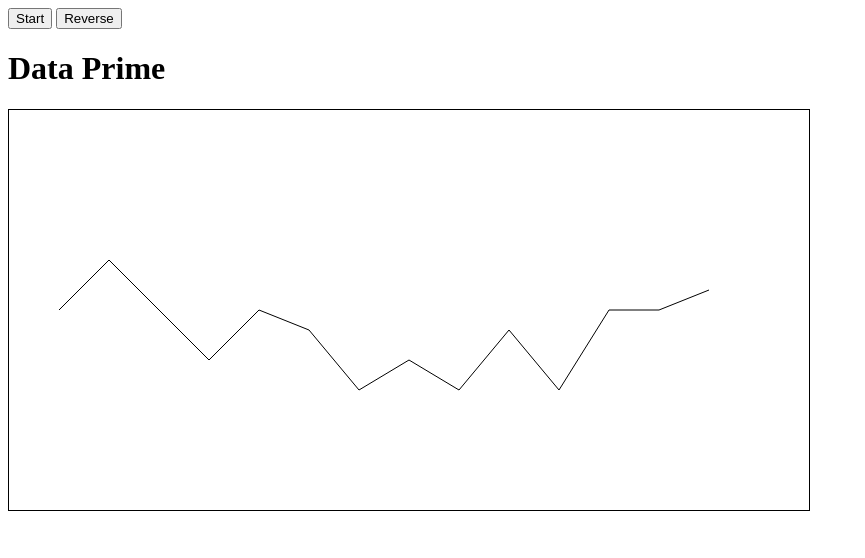
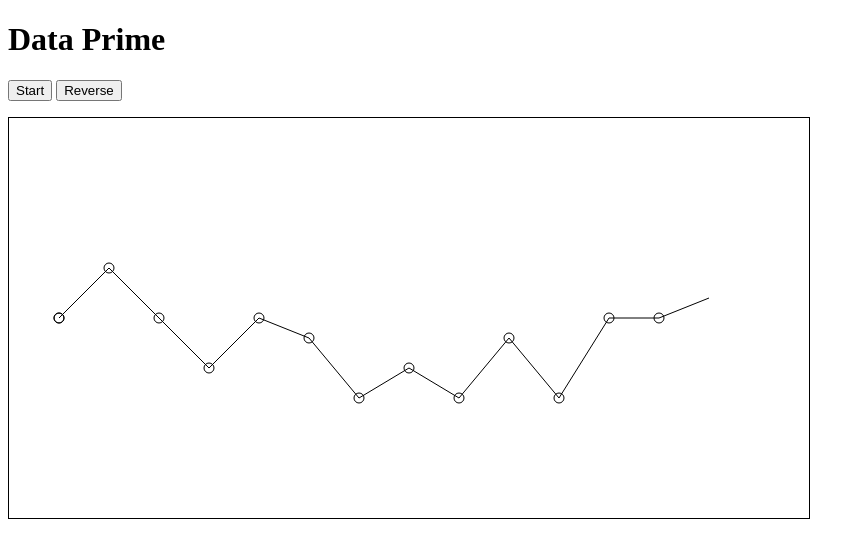
Before and after one commit to crecker05ru/try-canvas, a plain HTML site: page index.html in a window 1280 px wide. Shown: the whole page, without its empty margins (0-865 px from the left). Drawn offline with Linux system fonts and the light colour scheme.

```diff
--- a/index.html
+++ b/index.html
@@ -12,9 +12,10 @@
        </style> -->
 </head>
 <body>
+    <h1>Data Prime</h1>
     <button class="start-button">Start</button>
     <button class="reverse-button">Reverse</button>
-    <h1>Data Prime</h1>
+    <p></p>
     <canvas id="canvas" width="800" height="400"
      style="border:1px solid #000000;">
     </canvas>
--- a/movePoints.js
+++ b/movePoints.js
@@ -3,6 +3,116 @@ let reverseButton = document.querySelector('.reverse-button')
 var canvas = document.getElementById("canvas");
 var ctx = canvas.getContext("2d");
 console.log('ctx',ctx)
+
+let start = Date.now()
+let framesCount = 0
+let moveToDone = false
+let moveToReverseDone = false
+
+let points = [
+    {
+        fromX:50,
+        fromY:200,
+        currentX: 50,
+        currentY: 200,
+        toX: 50,
+        toY: 200
+    },{
+        fromX:50,
+        fromY:200,
+        currentX: 50,
+        currentY: 200,
+        toX: 100,
+        toY: 150
+    },{
+        fromX:100,
+        fromY:150,
+        currentX: 100,
+        currentY: 150,
+        toX: 150,
+        toY: 200
+    },{
+        fromX:150,
+        fromY:200,
+        currentX: 150,
+        currentY: 200,
+        toX: 200,
+        toY: 250
+    },{
+        fromX:200,
+        fromY:250,
+        currentX: 200,
+        currentY: 250,
+        toX: 250,
+        toY: 200
+    },{
+        fromX:250,
+        fromY:200,
+        currentX: 250,
+        currentY: 200,
+        toX: 300,
+        toY: 220
+    },{
+        fromX:300,
+        fromY:220,
+        currentX: 300,
+        currentY: 220,
+        toX: 350,
+        toY: 280
+    },{
+        fromX:350,
+        fromY:280,
+        currentX: 350,
+        currentY: 280,
+        toX: 400,
+        toY: 250
+    },{
+        fromX:400,
+        fromY:250,
+        currentX: 400,
+        currentY: 250,
+        toX: 450,
+        toY: 280
+    },{
+        fromX:450,
+        fromY:280,
+        currentX: 450,
+        currentY: 280,
+        toX: 500,
+        toY: 220
+    },{
+        fromX:500,
+        fromY:220,
+        currentX: 500,
+        currentY: 220,
+        toX: 550,
+        toY: 280
+    },{
+        fromX:550,
+        fromY:280,
+        currentX: 550,
+        currentY: 280,
+        toX: 600,
+        toY: 200
+    },{
+        fromX:600,
+        fromY:200,
+        currentX: 600,
+        currentY: 200,
+        toX: 650,
+        toY: 200
+    },{
+        fromX:650,
+        fromY:200,
+        currentX: 650,
+        currentY: 200,
+        toX: 700,
+        toY: 180
+    },
+]
+
+// let mappedPoints = points.map((p) => ({...p, currentX:p.fromX,...p, currentY:p.fromY}));
+// console.log('mappedPoints',mappedPoints)
 
 function moveTo(point){
     let cofX = point.currentX / point.toX
@@ -31,105 +141,37 @@ function reverseMoveTo(point){
         point.currentY -= 1 * cofY
     }
 };
-
-let dataFrom2 = [200,150]
-let dataTo2 = [300,150]
+const drawPoint = (point) => {
+    // point.currentX ? point.currentX : point.fromX
+    // point.currentY ? point.currentY : point.fromY
+    ctx.beginPath();
+    // ctx.moveTo(point.fromX,point.fromY)
+    // ctx.arc(point.fromX,point.fromY ,5,0,Math.PI+(Math.PI*1),false)
+    // ctx.moveTo(point.fromX,point.fromY)
+    ctx.arc(point.currentX,point.currentY ,5,0,Math.PI+(Math.PI*1),false)
+    ctx.stroke();
+}
 
 const drawLine = (point) => {
     ctx.beginPath();
-    ctx.arc(point.currentX,point.currentY ,5,0,Math.PI+(Math.PI*1),false)
+    // ctx.arc(point.currentX,point.currentY ,5,0,Math.PI+(Math.PI*1),false)
     ctx.moveTo(point.fromX, point.fromY);
     ctx.lineTo(point.currentX,point.currentY);
     ctx.lineTo(point.toX,point.toY);
 
     ctx.stroke();
 };
+const drawPoints = () => {
+    points.forEach(point => drawPoint(point))
+}
 const drawGraph = () => {
     points.forEach(point => drawLine(point))
 }
-let points = [
-    {
-        fromX:50,
-        fromY:200,
-        toX: 50,
-        toY: 200
-    },{
-        fromX:50,
-        fromY:200,
-        toX: 100,
-        toY: 150
-    },{
-        fromX:100,
-        fromY:150,
-        toX: 150,
-        toY: 200
-    },{
-        fromX:150,
-        fromY:200,
-        toX: 200,
-        toY: 250
-    },{
-        fromX:200,
-        fromY:250,
-        toX: 250,
-        toY: 200
-    },{
-        fromX:250,
-        fromY:200,
-        toX: 300,
-        toY: 220
-    },{
-        fromX:300,
-        fromY:220,
-        toX: 350,
-        toY: 280
-    },{
-        fromX:350,
-        fromY:280,
-        toX: 400,
-        toY: 250
-    },{
-        fromX:400,
-        fromY:250,
-        toX: 450,
-        toY: 280
-    },{
-        fromX:450,
-        fromY:280,
-        toX: 500,
-        toY: 220
-    },{
-        fromX:500,
-        fromY:220,
-        toX: 550,
-        toY: 280
-    },{
-        fromX:550,
-        fromY:280,
-        toX: 600,
-        toY: 200
-    },{
-        fromX:600,
-        fromY:200,
-        toX: 650,
-        toY: 200
-    },{
-        fromX:650,
-        fromY:200,
-        toX: 700,
-        toY: 180
-    },
-]
+drawPoints()
+drawGraph()
 
-drawGraph()
-let mappedPoints = points.map((p) => ({...p, currentX:p.fromX,...p, currentY:p.fromY}));
-console.log('mappedPoints',mappedPoints)
-let start = Date.now()
-let framesCount = 0
-let moveToDone = false
-let moveToReverseDone = false
-console.log('framesCount',framesCount)
-console.log('moveToDone',moveToDone)
+
+
 function loopForward(){
     if(moveToDone){
         moveToReverseDone = false
@@ -143,14 +185,18 @@ function loopForward(){
     // points.forEach(point => {
     //     moveGraph(point);
     //   });
-    mappedPoints.forEach(point => {
+    points.forEach(point => {
        moveTo(point);
     });
 
-    mappedPoints.forEach(point => {
+    points.forEach(point => {
+            drawPoint(point)
             drawLine(point);
     })
-    moveToDone = mappedPoints.every(point => Math.ceil(point.currentX) == point.toX )
+//     mappedPoints.forEach(point => {
+//         drawPoint(point)
+// })
+    moveToDone = points.every(point => Math.ceil(point.currentX) == point.toX )
 }
 
 function loopReverse(){
@@ -162,12 +208,14 @@ function loopReverse(){
     framesCount--
     setTimeout(loopReverse,1000/240)
     ctx.clearRect(0, 0, canvas.width, canvas.height)
-    mappedPoints.forEach(point => {
+    points.forEach(point => {
         reverseMoveTo(point);
     });
 
-    mappedPoints.forEach(point => {
-            drawLine(point);
+    points.forEach(point => {
+
+         drawLine(point);
+         drawPoint(point)
     })
 }
 
```
